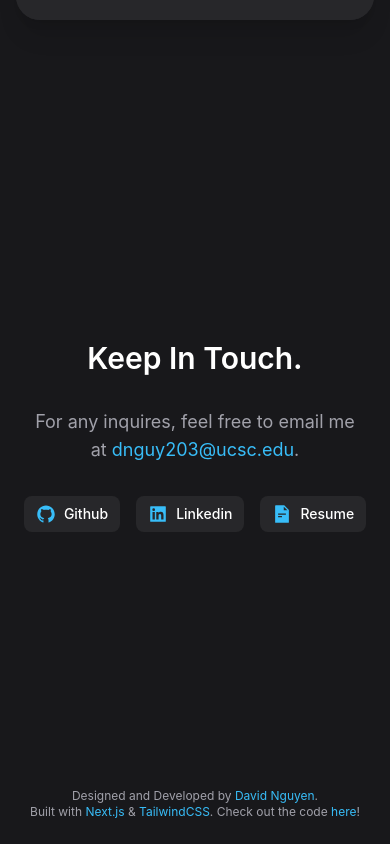
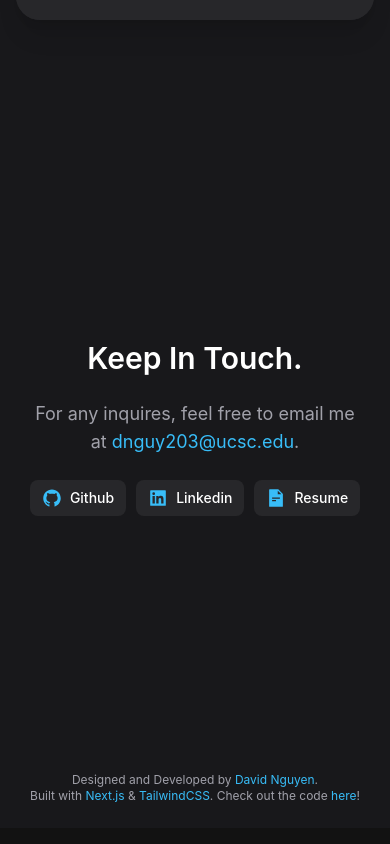
Before and after one commit to daxidngyn/portfolio, a Next.js app: page / in a window 390 px wide. Shown: the part 2732-3576 px from the top of the page. Built offline with nearby package versions, Linux system fonts and the light colour scheme.

Commit message:
updated resume

```diff
--- a/components/Navbar.jsx
+++ b/components/Navbar.jsx
@@ -154,7 +154,7 @@ const Navbar = () => {
                       Projects
                     </a>
                     <a
-                      href="https://docs.google.com/document/d/1mV8xR01q6VJCVs58Md2UYzICOdnuPt3r/edit?usp=sharing&ouid=107088831996549920390&rtpof=true&sd=true"
+                      href="https://docs.google.com/document/d/1khZ1gB62KeG_ORlxInwUiHKowzUywXMD4m6mEjHYtMo/edit?usp=sharing"
                       target="_blank"
                       rel="noopener noreferrer"
                       className="outline-none mx-auto text-4xl md:text-6xl lg:text-7xl tracking-wider cursor-pointer font-bold text-gray-400 hover:text-gray-200 transition duration-300 ease-in-out"
--- a/pages/index.jsx
+++ b/pages/index.jsx
@@ -157,7 +157,7 @@ export default function Home() {
         <div className="flex flex-col justify-center items-center">
           <h2 className="text-3xl md:text-5xl font-semibold">Keep In Touch.</h2>
 
-          <div className="mt-8 text-center">
+          <div className="mt-6 md:mt-8 text-center">
             <span className="text-zinc-400 text-lg">
               For any inquires, feel free to email me at&nbsp;
               <a
@@ -172,7 +172,7 @@ export default function Home() {
             </span>
           </div>
 
-          <div className="flex gap-x-4 mt-8">
+          <div className="flex gap-x-2.5 md:gap-x-4 mt-6 md:mt-8">
             <a
               href="https://github.com/daxidngyn"
               target="_blank"
```
